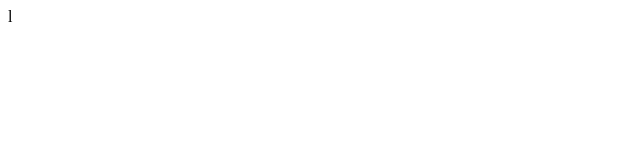
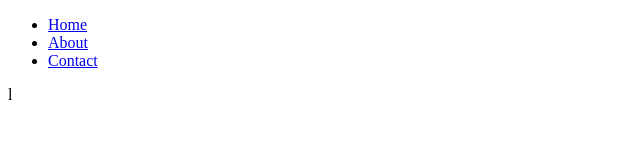
Before and after one commit to yatoyataro/Portfolio, a plain HTML site: page index.html in a window 1280 px wide. Shown: the whole page, without its empty margins (0-640 px from the left). Drawn offline with Linux system fonts and the light colour scheme.

Commit message:
added header

```diff
--- a/index.html
+++ b/index.html
@@ -6,6 +6,15 @@
     <title>Document</title>
 </head>
 <body>
+    <header>
+        <nav>
+            <ul>
+                <li><a href="index.html">Home</a></li>
+                <li><a href="about.html">About</a></li>
+                <li><a href="contact.html">Contact</a></li>
+            </ul>
+        </nav>
+    </header>
 
 </body>
 </html>l
```
